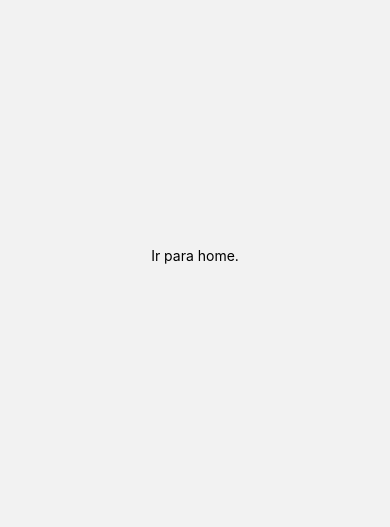
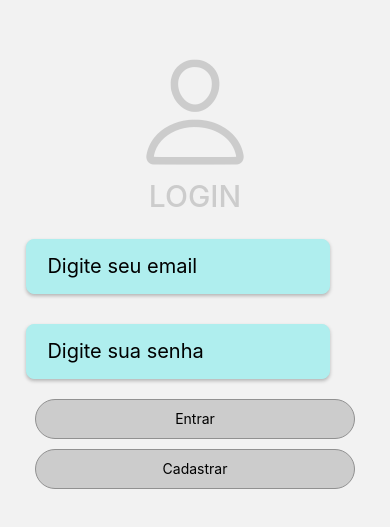
Before and after one commit to muryarth/serratec-react-native-g2, a React Native app in the folder todolistapp/: screen /DrawerHome in a window 390 px wide. Before the commit this address had no page. Shown: the part 167-694 px from the top of the page. Built offline with nearby package versions, Linux system fonts and the light colour scheme.

Commit message:
feat: Subindo pagina Login

```diff
--- a/todolistapp/src/pages/Login/index.tsx
+++ b/todolistapp/src/pages/Login/index.tsx
@@ -1,21 +1,140 @@
-import { Text, SafeAreaView } from "react-native";
-import { TouchableOpacity } from "react-native-gesture-handler";
+import { Text, SafeAreaView, Keyboard, Alert, View } from "react-native";
+import { TouchableWithoutFeedback } from "react-native-gesture-handler";
+import { useState } from "react";
 import { useNavigation } from "@react-navigation/native";
+import axios from "axios";
+import Icon from "@expo/vector-icons/Ionicons";
+import { styles } from "./style";
+import { TextInputComponent } from "../../components/TextInputComponent";
+import { DefaultAppButton } from "../../components/DefaultAppButton";
 
 const Login = () => {
+  const [email, setEmail] = useState<string>();
+  const [senha, setSenha] = useState<string>();
+
   const navigator = useNavigation();
 
+  const placeholderColor = "#000";
+
+  const [emailError, setEmailError] = useState<boolean>(false);
+  const [senhaError, setSenhaError] = useState<boolean>(false);
+
+  const handleEmail = (value: string) => {
+    setEmail(value);
+  };
+
+  const handleSenha = (value: string) => {
+    setSenha(value);
+  };
+
+  const handleCadastro = () => {
+    navigator.navigate("StackCadastro");
+  };
+
+  const validateEmail = (email: string) => {
+    const regex = /^[^\s@]+@[^\s@]+\.[^\s@]+$/;
+    return regex.test(email);
+  };
+
+  const handleErrors = () => {
+    let emailErr = false;
+    let senhaErr = false;
+
+    if (!email || !validateEmail(email)) {
+      emailErr = true;
+    }
+
+    if (!senha) {
+      senhaErr = true;
+    }
+
+    setEmailError(emailErr);
+    setSenhaError(senhaErr);
+
+    if (!emailErr && !senhaErr) {
+      return false;
+    } else {
+      return true;
+    }
+  };
+
+  // const handleLogin = async () => {
+  //   if (!handleErrors()) {
+  //     try {
+  //       const response = await axios.post("http://10.0.2.2:8080/login", {
+  //         email,
+  //         senha,
+  //       });
+
+  //       if (response.status === 200) {
+  //         Alert.alert("Login realizado!");
+
+  //         navigator.navigate("StackHome");
+  //       } else {
+  //         Alert.alert(
+  //           "Login não realizado!",
+  //           response.data.message || "Aconteceu algum erro..."
+  //         );
+  //       }
+  //     } catch (error: any) {
+  //       if (error.response) {
+  //         if (error.response.status === 401) {
+  //           Alert.alert("Login não realizado!", error.response.data);
+  //         }
+  //       } else {
+  //         Alert.alert("Erro na requisição!", "Aconteceu um erro inesperado.");
+  //         console.log("Erro na requisição!", error);
+  //       }
+  //     }
+  //   }
+  // };
+
   const handleLogin = () => {
-    navigator.navigate("StackHome");
+    if (!handleErrors()) {
+      navigator.navigate("StackHome");
+    }
   };
 
   return (
     <SafeAreaView
       style={{ flex: 1, alignItems: "center", justifyContent: "center" }}
     >
-      <TouchableOpacity onPress={handleLogin}>
-        <Text>Ir para home.</Text>
-      </TouchableOpacity>
+      <TouchableWithoutFeedback onPress={Keyboard.dismiss}>
+        <View style={styles.container}>
+          <View style={styles.textinput}>
+            <View style={styles.containerIcon}>
+              <Icon style={styles.icon} name="person-outline" size={120} />
+              <Text style={styles.title}>LOGIN</Text>
+            </View>
+
+            <TextInputComponent
+              placeholder="Digite seu email"
+              placeholderColor={placeholderColor}
+              onChangeValue={handleEmail}
+              error={emailError}
+              errorText="Preencha com um email valido!"
+            />
+
+            <TextInputComponent
+              onChangeValue={handleSenha}
+              placeholderColor={placeholderColor}
+              placeholder="Digite sua senha"
+              type={true}
+              error={senhaError}
+              errorText="Preencha a senha!"
+            />
+          </View>
+
+          <View style={styles.buttons}>
+            <DefaultAppButton titulo="Entrar" customOnPress={handleLogin} />
+
+            <DefaultAppButton
+              titulo="Cadastrar"
+              customOnPress={handleCadastro}
+            />
+          </View>
+        </View>
+      </TouchableWithoutFeedback>
     </SafeAreaView>
   );
 };
--- /dev/null
+++ b/todolistapp/src/pages/Login/style.ts
@@ -0,0 +1,37 @@
+import { StyleSheet } from "react-native";
+
+export const styles = StyleSheet.create({
+  container: {
+    flex: 1,
+    // backgroundColor: "#fff",
+    alignItems: "center",
+    justifyContent: "space-between",
+  },
+
+  containerIcon: {
+    alignItems: "center",
+    // backgroundColor: "black",
+  },
+
+  title: {
+    fontSize: 30,
+    fontWeight: "500",
+    color: "#ccc",
+    marginBottom: 10,
+  },
+
+  icon: {
+    color: "#ccc",
+  },
+
+  textinput: {
+    marginTop: 130,
+    width: "95%",
+    alignItems: "center",
+  },
+
+  buttons: {
+    width: '90%',
+    marginBottom: 100,
+  },
+});
```
